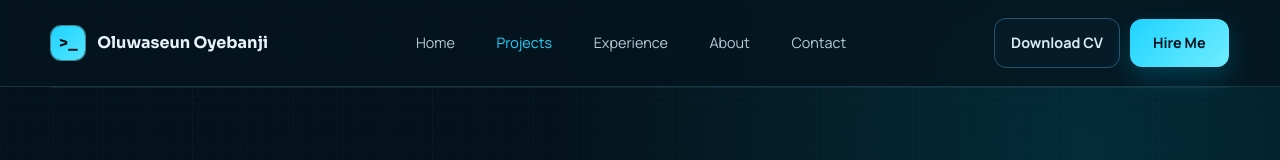
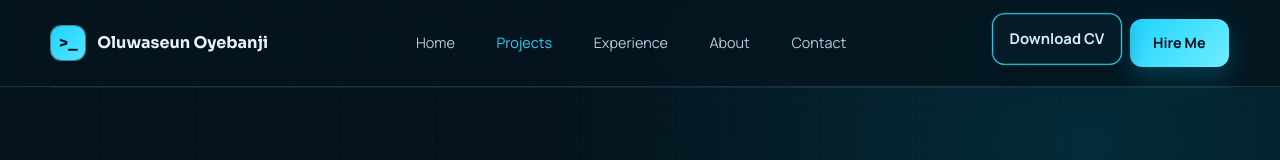
Before and after one commit to seunshyne/myPortfolio, a Vue app: page /projects in a window 1280 px wide. In both pictures the pointer is over the link "Download CV". Shown: the top 160 px of the page. Built offline with nearby package versions, Linux system fonts and the light colour scheme.

Commit message:
hover update

```diff
--- a/src/assets/main.css
+++ b/src/assets/main.css
@@ -156,6 +156,12 @@ a {
   background: rgba(9, 31, 44, 0.64);
   font-weight: 700;
   font-size: 0.9rem;
+  transition:
+    transform 0.22s ease,
+    box-shadow 0.22s ease,
+    border-color 0.22s ease,
+    background-color 0.22s ease,
+    color 0.22s ease;
 }
 
 .hire-btn {
@@ -169,6 +175,27 @@ a {
   font-size: 0.9rem;
   background: linear-gradient(135deg, #1ed3ff 0%, #70edff 100%);
   box-shadow: 0 10px 25px rgba(0, 181, 222, 0.24);
+  transition:
+    transform 0.22s ease,
+    box-shadow 0.22s ease,
+    filter 0.22s ease;
+}
+
+.cv-btn:hover,
+.hire-btn:hover {
+  transform: translateY(-4px) scale(1.03);
+}
+
+.cv-btn:hover {
+  border-color: #2cdfff;
+  box-shadow:
+    0 12px 26px rgba(3, 18, 26, 0.45),
+    0 0 0 1px rgba(44, 223, 255, 0.2);
+}
+
+.hire-btn:hover {
+  box-shadow: 0 14px 30px rgba(0, 181, 222, 0.32);
+  filter: saturate(1.05);
 }
 
 .hero {
@@ -431,12 +458,26 @@ h2 {
   font-size: 0.95rem;
   padding: 0.72rem 1.3rem;
   cursor: pointer;
+  transition:
+    transform 0.22s ease,
+    box-shadow 0.22s ease,
+    border-color 0.22s ease,
+    background-color 0.22s ease,
+    color 0.22s ease;
 }
 
 .filter-pill.active {
   background: linear-gradient(135deg, #19d4ff 0%, #69ecff 100%);
   color: #04131d;
   border-color: transparent;
+}
+
+.filter-pill:hover {
+  transform: translateY(-4px) scale(1.03);
+  border-color: #2cdfff;
+  box-shadow:
+    0 12px 26px rgba(3, 18, 26, 0.45),
+    0 0 0 1px rgba(44, 223, 255, 0.2);
 }
 
 .project-grid {
@@ -448,6 +489,10 @@ h2 {
 
 .project-card {
   border-radius: 16px;
+  transition:
+    transform 0.25s ease,
+    box-shadow 0.25s ease,
+    border-color 0.25s ease;
 }
 
 .project-grid.large {
@@ -459,6 +504,14 @@ h2 {
   border: 1px solid var(--line);
   background: rgba(5, 23, 35, 0.88);
   overflow: hidden;
+}
+
+.project-card.pro:hover {
+  transform: translateY(-10px) scale(1.02);
+  border-color: #2cdfff;
+  box-shadow:
+    0 18px 40px rgba(4, 23, 34, 0.55),
+    0 0 0 1px rgba(44, 223, 255, 0.25);
 }
 
 .project-media {
```
